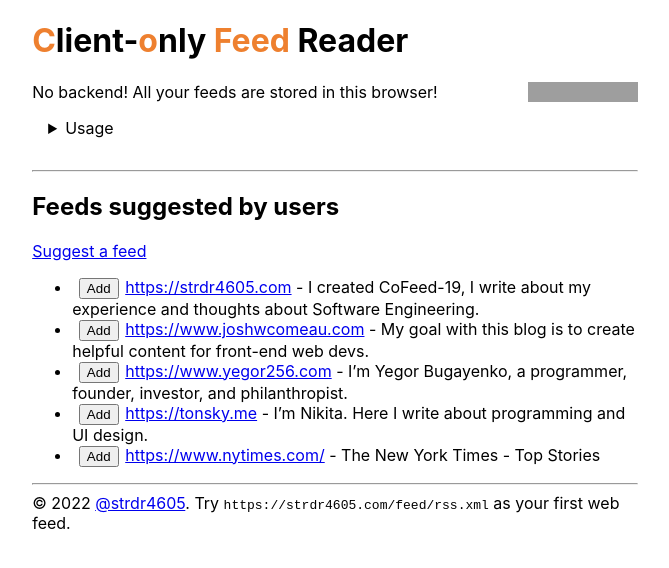
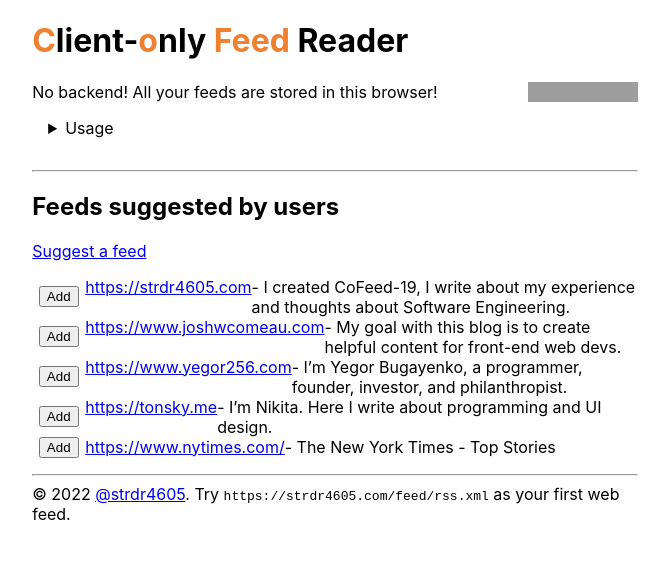
Before and after one commit to cofeed-19/cofeed-19.github.io, a Next.js app: page /feeds in a window 1280 px wide. Shown: the top 568 px of the page, without its empty margins (305-974 px from the left). Built offline with nearby package versions, Linux system fonts and the light colour scheme; grey boxes are pictures that could not be loaded.

Commit message:
feat(index): show pubDate

```diff
--- /dev/null
+++ b/components/Date.tsx
@@ -0,0 +1,16 @@
+export function DateComponent({ date }: { date?: string }) {
+  return (
+    <span>
+      <i>
+        {date
+          ? new Date(date).toLocaleDateString(undefined, {
+              timeZone: "UTC",
+              month: "short",
+              day: "2-digit",
+              year: "numeric",
+            })
+          : "No Date"}
+      </i>
+    </span>
+  );
+}
--- a/components/NewItemsList.tsx
+++ b/components/NewItemsList.tsx
@@ -1,5 +1,6 @@
 import React, { MouseEvent } from "react";
 import RSSParser from "rss-parser";
+import { DateComponent } from ".";
 import { Feed } from "../models";
 import { getSiteFeed, updateSiteFeed } from "../services/indexeddbService";
 import { ExternalLink } from "./ExternalLink";
@@ -51,6 +52,7 @@ export function NewItemsList(props: Props) {
         {newItems?.map((item) =>
           item.link ? (
             <li key={item.link}>
+              <DateComponent date={item.pubDate} />
               <ExternalLink
                 title={item.title || item.link}
                 link={item.link}
--- a/components/VisitedItemsList.tsx
+++ b/components/VisitedItemsList.tsx
@@ -1,5 +1,6 @@
 import React from "react";
 import RSSParser from "rss-parser";
+import { DateComponent } from ".";
 import { Feed } from "../models";
 import { ExternalLink } from "./ExternalLink";
 
@@ -19,6 +20,7 @@ export function VisitedItemsList({ feed, feedUrl, visitedItems }: Props) {
             {visitedItems?.map((item) =>
               item.link ? (
                 <li key={item.link}>
+                  <DateComponent date={item.pubDate} />
                   <ExternalLink
                     title={item.title || item.link}
                     link={item.link}
--- a/components/index.ts
+++ b/components/index.ts
@@ -7,3 +7,4 @@ export * from "./ExportImportForm";
 export * from "./ProgressLoader";
 export * from "./NewItemsList";
 export * from "./VisitedItemsList";
+export * from "./Date";
--- a/pages/index.tsx
+++ b/pages/index.tsx
@@ -140,7 +140,7 @@ export default function Home() {
           );
           return (
             <section key={feedUrl}>
-              <h2>
+              <h3>
                 {feed.link ? (
                   <ExternalLink link={feed.link} title={feed.title} />
                 ) : (
@@ -149,7 +149,7 @@ export default function Home() {
                 <button onClick={() => onRemoveClick(feedUrl, feed.title)}>
                   X
                 </button>
-              </h2>
+              </h3>
               <NewItemsList
                 feed={feed}
                 feedUrl={feedUrl}
--- a/styles/globals.css
+++ b/styles/globals.css
@@ -65,15 +65,15 @@ h1 {
   user-select: none;
 }
 
-h2 {
+h3 {
   display: flex;
 }
 
-h2 button {
+h3 button {
   display: none;
 }
 
-h2:hover button {
+h3:hover button {
   display: inline-block;
 }
 
@@ -106,3 +106,16 @@ dialog {
   background-color: var(--body-bg-color);
   color: var(--body-color);
 }
+
+ul {
+  padding: 0;
+}
+
+li {
+  display: flex;
+  list-style-type: none;
+}
+
+li span {
+  flex: 0 0 7rem;
+}
```
